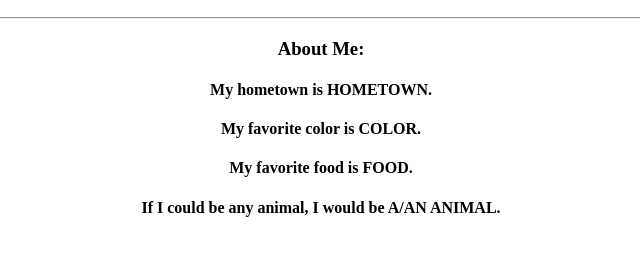
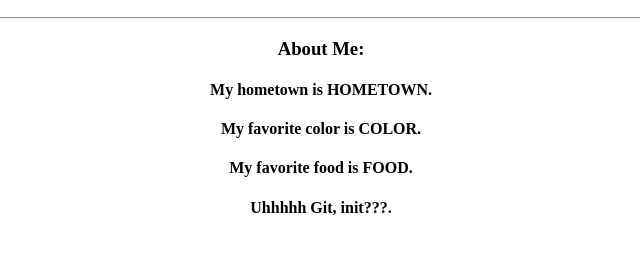
Before and after one commit to altheaton/glowing-doodle, a plain HTML site: page index.html in a window 1280 px wide. Shown: the part 110-366 px from the top of the page, without its empty margins (319-959 px from the left). Drawn offline with Linux system fonts and the light colour scheme.

Commit message:
Britified line 17

```diff
--- a/index.html
+++ b/index.html
@@ -14,7 +14,7 @@
 					<h4>My hometown is HOMETOWN.</h4>
 					<h4>My favorite color is COLOR.</h4>
 					<h4>My favorite food is FOOD.</h4>
-					<h4>If I could be any animal, I would be A/AN ANIMAL.</h4>
+					<h4>Uhhhhh Git, init???.</h4>
 			</div>
 		  </body>
 		</html>
```
